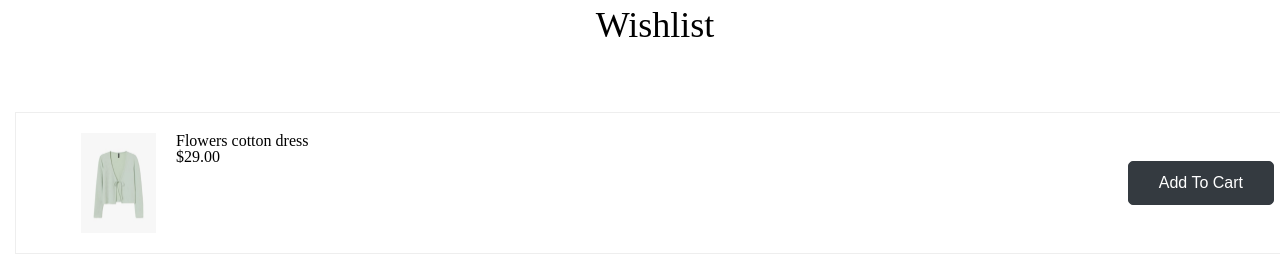
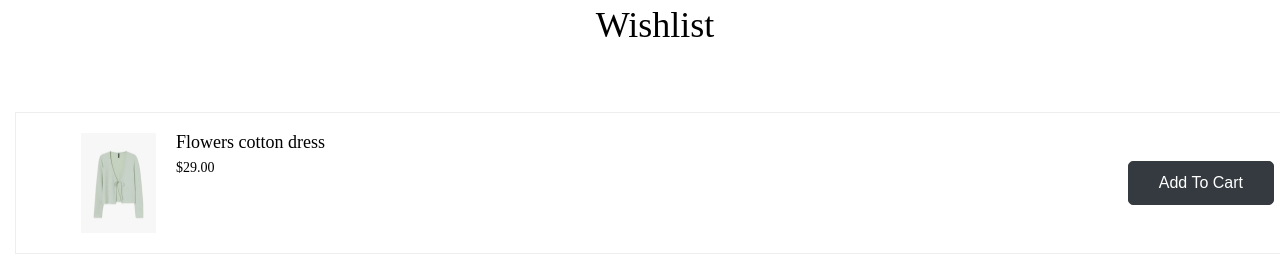
Before and after one commit to OleksandrKhlopenko/final_work, a React (Create React App) app: page /wishlist in a window 1280 px wide. Shown: the top 256 px of the page. Built offline with nearby package versions, Linux system fonts and the light colour scheme.

Commit message:
add favicon

```diff
--- a/src/pages/Wishlist.jsx
+++ b/src/pages/Wishlist.jsx
@@ -1,15 +1,14 @@
-import  styles from "../pages/Wishlist.module.scss"
-import image07 from "../img/product-07.jpg"
+import styles from "../pages/Wishlist.module.scss";
+import image07 from "../img/product-07.jpg";
 const Wishlist = () => {
   return (
-
     <div>
       <div className={styles.container}>
-      <h2 className={ styles.wishlistTitle}>Wishlist</h2>
+        <h2 className={styles.wishlistTitle}>Wishlist</h2>
 
         <div className={styles.list}>
           <div className={styles.item}>
-          <div className={ styles.itemContent}>
+            <div className={styles.itemContent}>
               <button className={styles.itemDelete}>
                 <svg
                   xmlns="http://www.w3.org/2000/svg"
@@ -35,8 +34,8 @@ const Wishlist = () => {
                 />
 
                 <div className={styles.mediaBodyMw210}>
-                <p className="itemTitle">Flowers cotton dress</p>
-                <p className="itemPrice">$29.00</p>
+                  <p className={styles.itemTitle}>Flowers cotton dress</p>
+                  <p className={styles.itemPrice}>$29.00</p>
                 </div>
               </div>
             </div>
@@ -67,10 +66,10 @@ const Wishlist = () => {
                 <img
                   src={image07}
                   alt="Flowers cotton dress"
-                className={ styles.itemImage}
+                  className={styles.itemImage}
                 />
 
-              <div className={ styles.mediaBodyMw210}>
+                <div className={styles.mediaBodyMw210}>
                   <p className={styles.itemTitle}>Flowers cotton dress</p>
                   <p className={styles.itemPrice}>$29.00</p>
                 </div>
@@ -83,10 +82,7 @@ const Wishlist = () => {
         </div>
       </div>
     </div>
+  );
+};
 
-
-
-  )
-}
-
-export default Wishlist
+export default Wishlist;
```
Also changed, not shown: 1 other file (tests, documents, lock files or other folders). Lines whose indentation alone changed are shown as unchanged.
